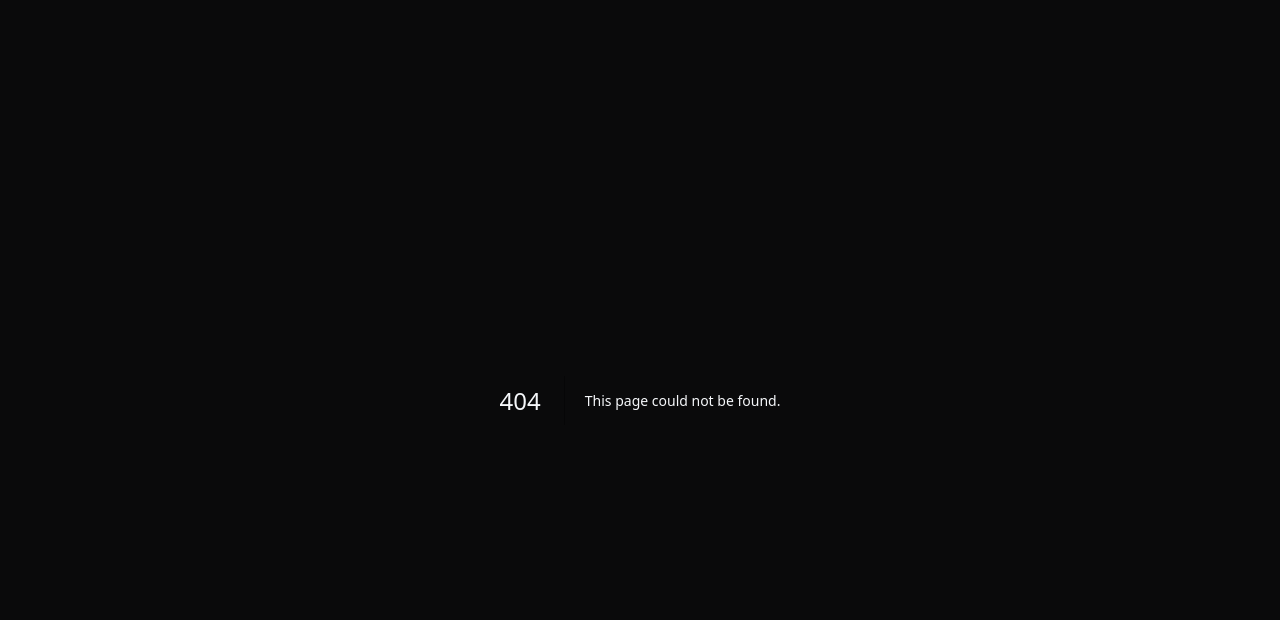
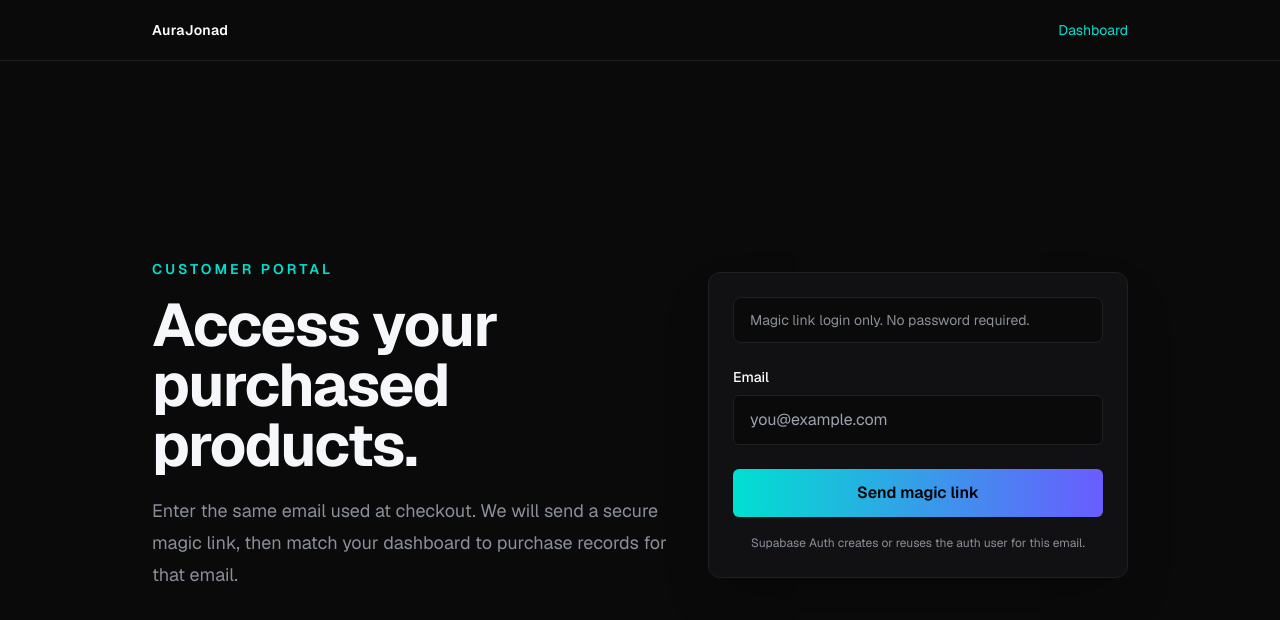
Before and after one commit to youssefnader30-stack/aura-jonad-shop, a Next.js app in the folder frontend/: page /login in a window 1280 px wide. Before the commit this address had no page. Shown: the top 620 px of the page. Built offline with nearby package versions, Linux system fonts and the light colour scheme; no server answers.

Commit message:
Add login page with magic link authentication

```diff
--- /dev/null
+++ b/frontend/app/login/page.tsx
@@ -0,0 +1,116 @@
+'use client';
+
+import { useEffect, useState } from 'react';
+import Link from 'next/link';
+import { useRouter } from 'next/navigation';
+import { supabase } from '../../lib/supabaseClient';
+
+export default function LoginPage() {
+  const router = useRouter();
+  const [email, setEmail] = useState('');
+  const [loading, setLoading] = useState(false);
+  const [message, setMessage] = useState('');
+  const [error, setError] = useState('');
+
+  useEffect(() => {
+    supabase.auth.getSession().then(({ data }) => {
+      if (data.session) router.replace('/dashboard');
+    });
+  }, [router]);
+
+  async function handleSubmit(event: React.FormEvent<HTMLFormElement>) {
+    event.preventDefault();
+    setLoading(true);
+    setMessage('');
+    setError('');
+
+    const cleanEmail = email.toLowerCase().trim();
+
+    const { error: signInError } = await supabase.auth.signInWithOtp({
+      email: cleanEmail,
+      options: {
+        emailRedirectTo: `${window.location.origin}/dashboard`,
+      },
+    });
+
+    if (signInError) {
+      setError(signInError.message);
+    } else {
+      setMessage('Magic link sent. Open the email on this device to access your dashboard.');
+    }
+
+    setLoading(false);
+  }
+
+  return (
+    <main className="min-h-screen bg-[#0A0A0B] text-[#F5F7FA]">
+      <header className="border-b border-[#1F1F24] bg-[#0A0A0B]/90">
+        <div className="mx-auto flex max-w-5xl items-center justify-between px-6 py-5">
+          <Link href="/" className="text-sm font-semibold tracking-wide text-white">
+            AuraJonad
+          </Link>
+          <Link href="/dashboard" className="text-sm text-[#00E0D1] hover:underline">
+            Dashboard
+          </Link>
+        </div>
+      </header>
+
+      <section className="mx-auto grid min-h-[calc(100vh-73px)] max-w-5xl items-center gap-10 px-6 py-12 md:grid-cols-[1fr_420px]">
+        <div>
+          <p className="text-sm font-semibold uppercase tracking-[0.22em] text-[#00E0D1]">
+            Customer Portal
+          </p>
+          <h1 className="mt-4 max-w-2xl text-4xl font-bold tracking-tight md:text-6xl">
+            Access your purchased products.
+          </h1>
+          <p className="mt-5 max-w-xl text-lg leading-8 text-[#8A8F98]">
+            Enter the same email used at checkout. We will send a secure magic link,
+            then match your dashboard to purchase records for that email.
+          </p>
+        </div>
+
+        <form onSubmit={handleSubmit} className="rounded-xl border border-[#1F1F24] bg-[#111114] p-6 shadow-2xl">
+          <div className="rounded-lg border border-[#1F1F24] bg-[#0A0A0B] px-4 py-3 text-sm text-[#8A8F98]">
+            Magic link login only. No password required.
+          </div>
+
+          <label className="mt-6 block text-sm font-medium text-white" htmlFor="email">
+            Email
+          </label>
+          <input
+            id="email"
+            type="email"
+            required
+            value={email}
+            onChange={(event) => setEmail(event.target.value)}
+            className="mt-2 w-full rounded-md border border-[#1F1F24] bg-[#0A0A0B] px-4 py-3 text-white outline-none transition focus:border-[#00E0D1]"
+            placeholder="you@example.com"
+          />
+
+          {message && (
+            <div className="mt-5 rounded-md border border-[#00E0D1]/30 bg-[#00E0D1]/10 px-4 py-3 text-sm text-[#00E0D1]">
+              {message}
+            </div>
+          )}
+          {error && (
+            <div className="mt-5 rounded-md border border-[#FF4D6D]/30 bg-[#FF4D6D]/10 px-4 py-3 text-sm text-[#FF8EA2]">
+              {error}
+            </div>
+          )}
+
+          <button
+            type="submit"
+            disabled={loading}
+            className="mt-6 w-full rounded-md bg-gradient-to-r from-[#00E0D1] to-[#6A5CFF] px-4 py-3 font-semibold text-black transition hover:opacity-90 disabled:cursor-not-allowed disabled:opacity-60"
+          >
+            {loading ? 'Sending...' : 'Send magic link'}
+          </button>
+
+          <p className="mt-4 text-center text-xs leading-5 text-[#8A8F98]">
+            Supabase Auth creates or reuses the auth user for this email.
+          </p>
+        </form>
+      </section>
+    </main>
+  );
+}
```
